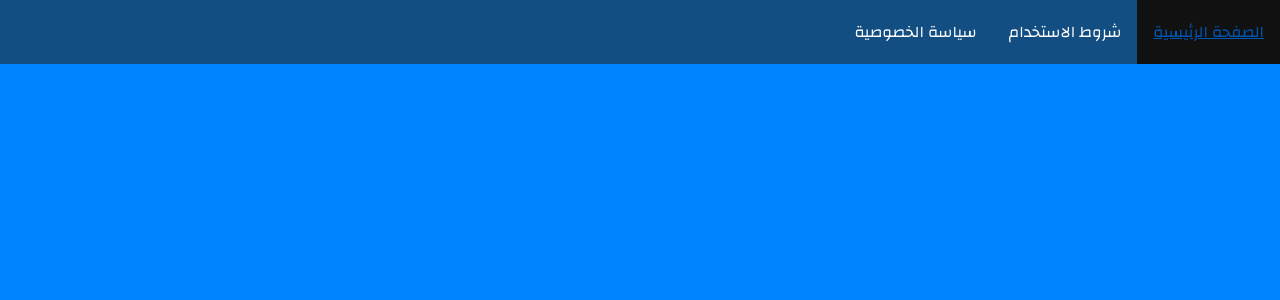
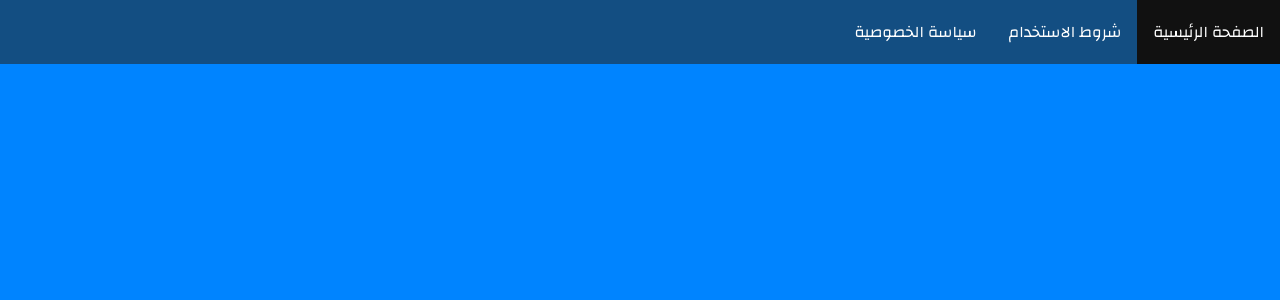
Before and after one commit to 0xSaltyHash/chatbot, a Flask app: page / in a window 1280 px wide, with the pointer over the restyled element. Shown: the top 300 px of the page. Run offline with Flask 2, Linux system fonts and the light colour scheme; some libraries are stand-ins or nearby versions.

Commit message:
edits to style of navbar

```diff
--- a/static/style.css
+++ b/static/style.css
@@ -33,6 +33,8 @@ li a {
 
 li a:hover {
     background-color: #111;
+	text-decoration: none;
+	color: #fff;
 }
 
 .active {
```
